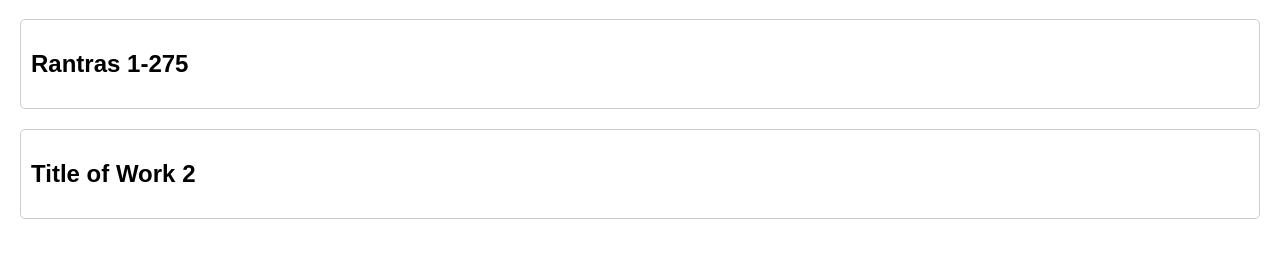
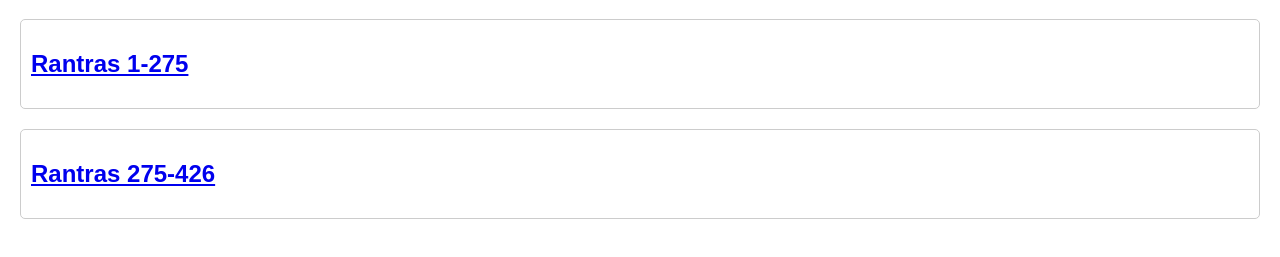
Before and after one commit to Lineaus-Lorette-Archive/lineaus-lorette-archive.github.io, a plain HTML site: page index.html in a window 1280 px wide. Shown: the part 81-338 px from the top of the page. Drawn offline with Linux system fonts and the light colour scheme.

Commit message:
Add files via upload

```diff
--- a/index.html
+++ b/index.html
@@ -23,12 +23,14 @@
   <h1>Lineaus Lorette Archive</h1>
 
   <div class="work">
-    <h2>Rantras 1-275</h2>
+    <h2><a href="lineaus-lorette-archive.github.io
+/Lineaus_Rantras_Vol1.pdf"> Rantras 1-275</a></h2>
     <p></p>
   </div>
 
   <div class="work">
-    <h2>Title of Work 2</h2>
+    <h2><a href="lineaus-lorette-archive.github.io
+/Lineaus_Rantras_Vol2.pdf"> Rantras 275-426 </a></h2>
     <p></p>
   </div>
 
```
